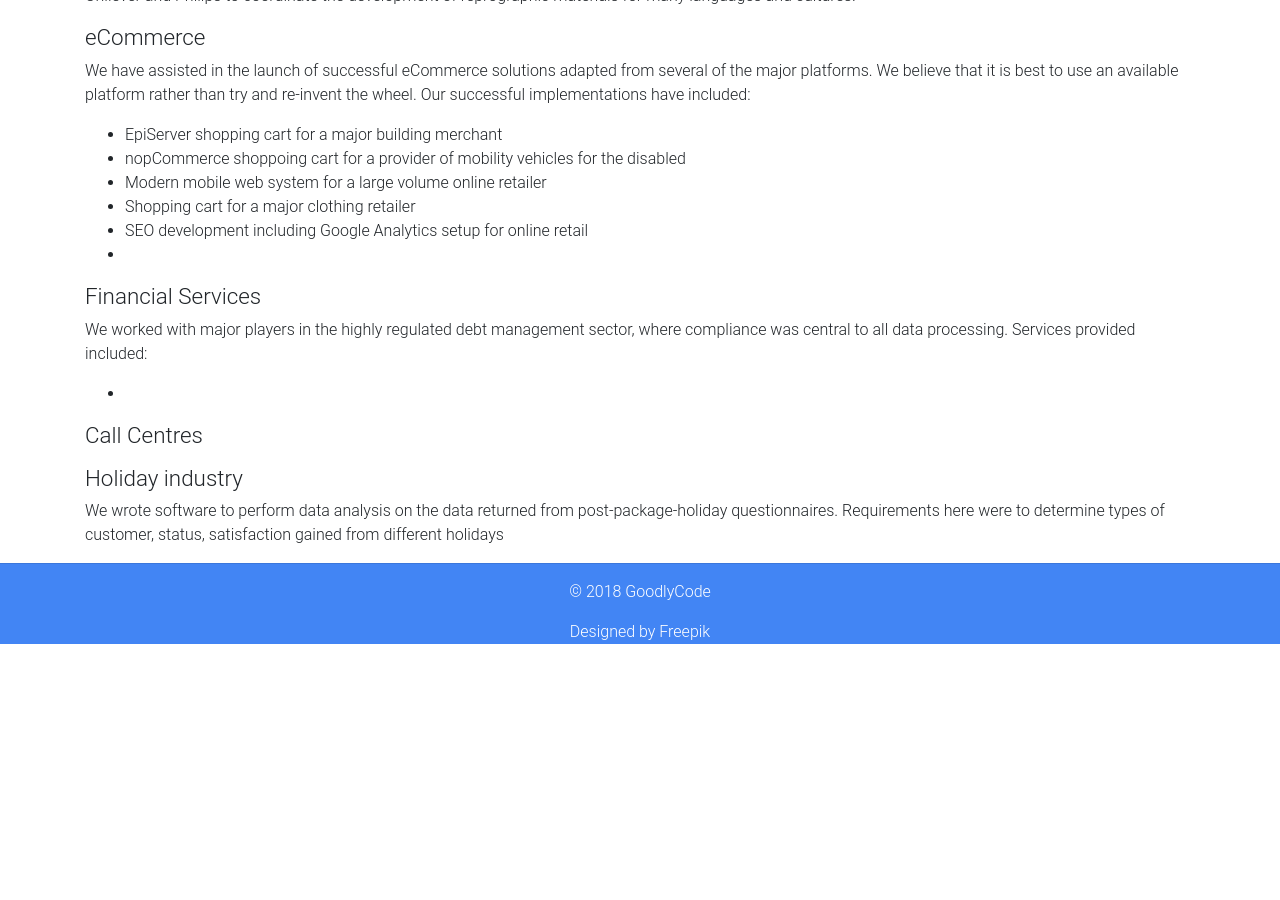
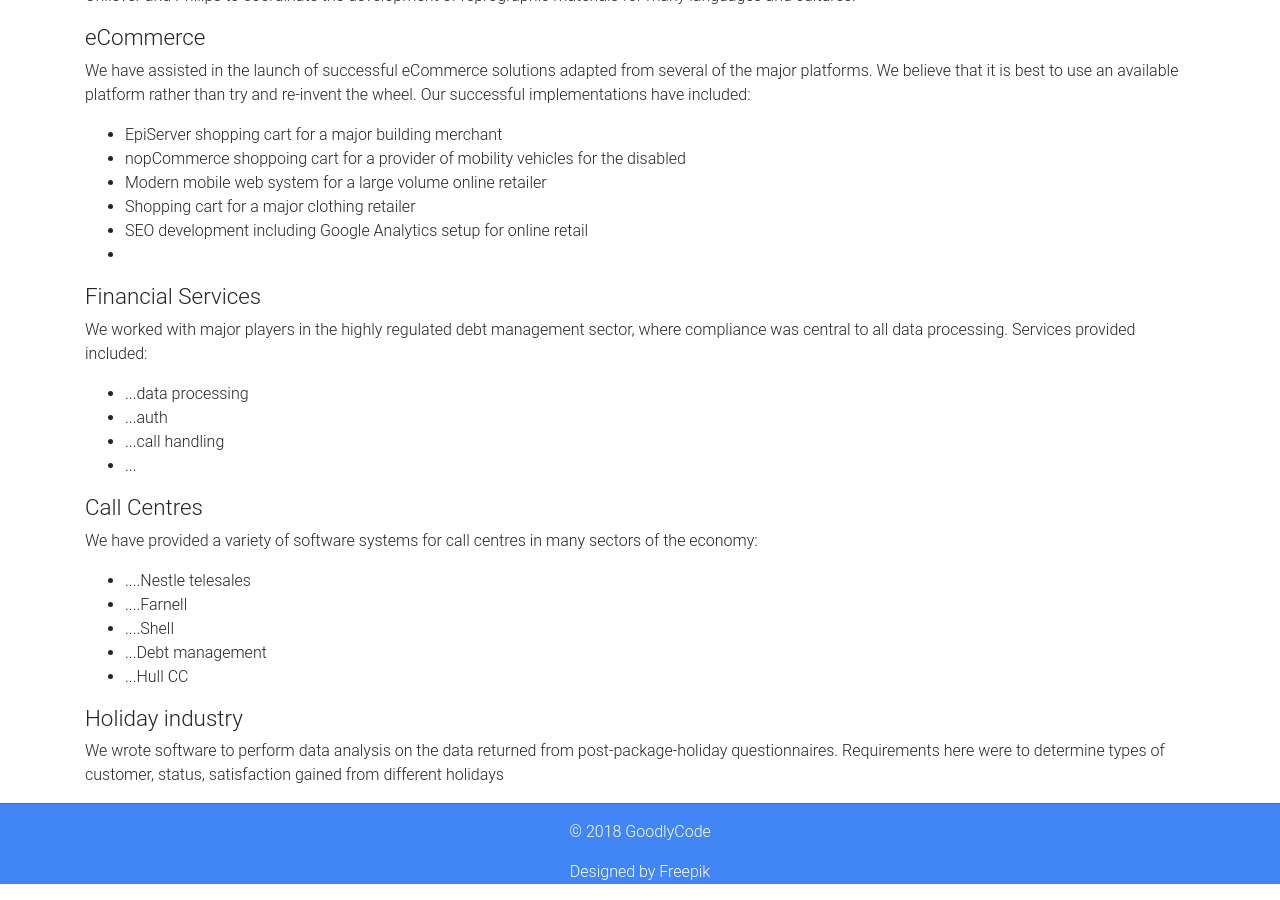
Before and after one commit to Grafrajohn/goodlycode.github.io, a Jekyll site: the page built from about.html, in a window 1280 px wide and 900 px high, scrolled down 1144 px. Built offline with Jekyll 4.4.1, drawn with Linux system fonts in a browser that asks for light colours; nearby versions of some CDN libraries; before the commit the page ends 1804 px from its top, so only the background shows below that.

Commit message:
Update about.html

```diff
--- a/about.html
+++ b/about.html
@@ -54,9 +54,19 @@
 <h2>Financial Services</h2>
 <p>We worked with major players in the highly regulated debt management sector, where compliance was central to all data processing. Services provided included:</p>
 <ul>
-  <li></li>
+  <li>...data processing</li>
+  <li>...auth</li>
+  <li>...call handling</li>
+  <li>...</li>
 </ul>
 <h2>Call Centres</h2>
-<p></p>
+<p>We have provided a variety of software systems for call centres in many sectors of the economy:</p>
+<ul>
+  <li>....Nestle telesales</li>
+  <li>....Farnell</li>
+  <li>....Shell</li>
+  <li>...Debt management</li>
+  <li>...Hull CC</li>
+</ul>
 <h2>Holiday industry</h2>
 <p>We wrote software to perform data analysis on the data returned from post-package-holiday questionnaires. Requirements here were to determine types of customer, status, satisfaction gained from different holidays</p>
```
